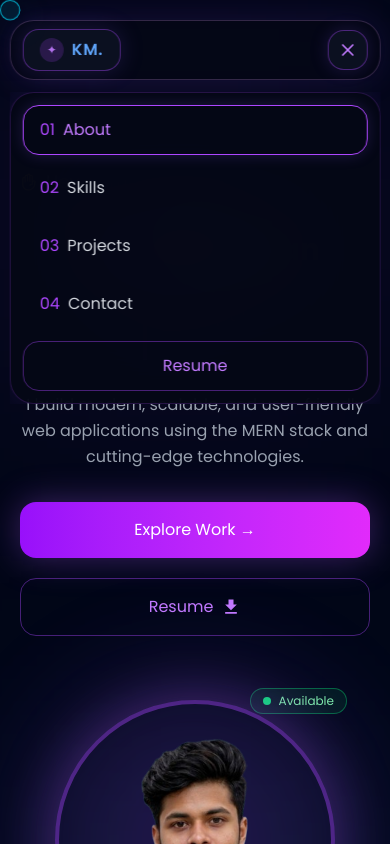
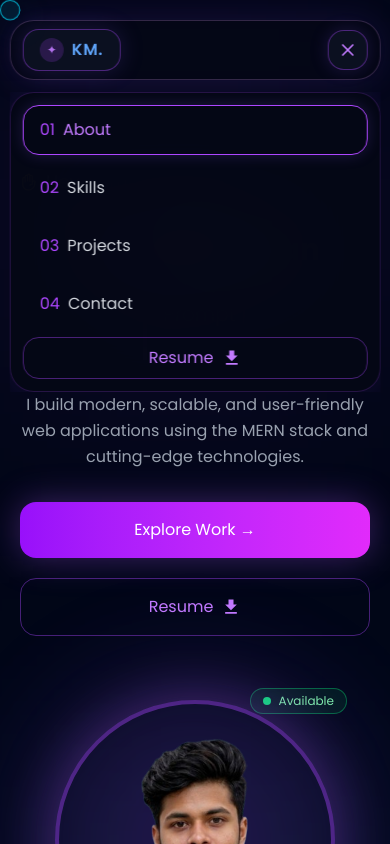
Before and after one commit to muradvcv/my-portfolio1, a Next.js app: page / in a window 390 px wide. Both pictures are taken after a click on the button 347 px from the left and 50 px from the top of the page. Shown: the top 844 px of the page. Built offline with nearby package versions, Linux system fonts and the light colour scheme.

Commit message:
pdf problem slove

```diff
--- a/src/components/Navbar.jsx
+++ b/src/components/Navbar.jsx
@@ -141,12 +141,12 @@ const Navbar = () => {
 
           {/* Resume */}
           <a
-            href="/resume.pdf"
-            target="_blank"
-            rel="noopener noreferrer"
-            className="mt-1 text-center px-5 py-3 rounded-2xl border border-purple-500/40 text-purple-400 hover:bg-purple-500/20 hover:border-purple-400 transition-all duration-300"
+            href="/MD_KHALEKUZZAMAN_Resume.pdf"
+            download="MD_KHALEKUZZAMAN_Resume.pdf"
+            className="inline-flex items-center justify-center px-6 py-2 rounded-2xl border border-purple-500/40 text-purple-400 hover:bg-purple-500/10 hover:scale-105 transition-all duration-300"
           >
             Resume
+            <MdDownload className="text-xl ml-2 text-purple-400" />
           </a>
 
         </div>
```
